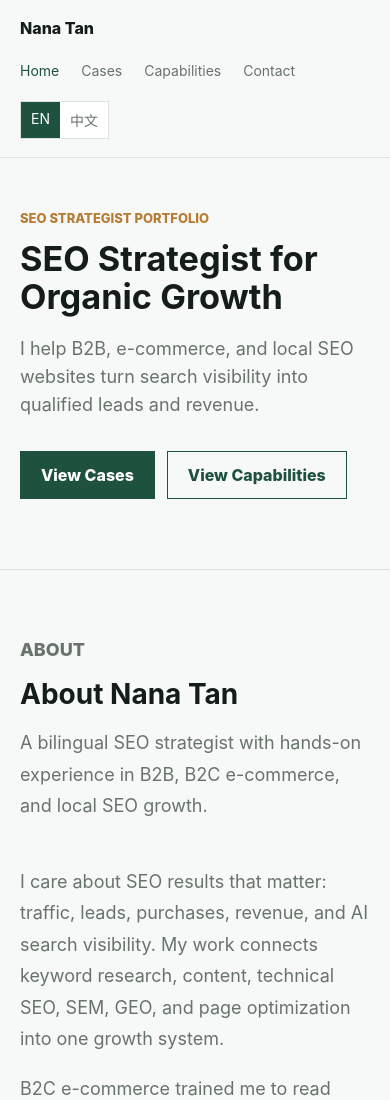
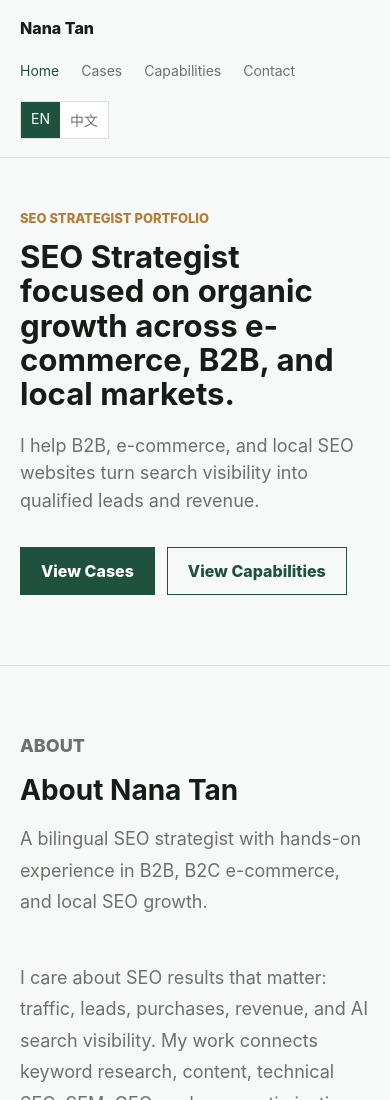
Before and after one commit to nanatan601-a11y/nana-seo-portfolio, a plain HTML site: page index.html in a window 390 px wide. Shown: the top 1100 px of the page. Drawn offline with Linux system fonts and the light colour scheme.

Commit message:
Reduce banner heading sizes across portfolio

```diff
--- a/assets/css/styles.css
+++ b/assets/css/styles.css
@@ -122,7 +122,7 @@ p {
 }
 
 h1 {
-  font-size: clamp(34px, 4.4vw, 60px);
+  font-size: clamp(32px, 4vw, 54px);
   line-height: 1.08;
   letter-spacing: 0;
   margin-bottom: 24px;
@@ -375,7 +375,7 @@ h3 {
 }
 
 .page-hero h1 {
-  font-size: clamp(36px, 5.2vw, 68px);
+  font-size: clamp(32px, 4vw, 54px);
   max-width: 860px;
 }
 
@@ -394,7 +394,7 @@ h3 {
 }
 
 .case-hero h1 {
-  font-size: clamp(34px, 4.8vw, 62px);
+  font-size: clamp(32px, 3.8vw, 52px);
   max-width: 1080px;
 }
 
@@ -891,7 +891,7 @@ h3 {
   }
 
   .hero h1 {
-    font-size: clamp(32px, 8.8vw, 42px);
+    font-size: clamp(30px, 8vw, 38px);
     line-height: 1.1;
     margin-bottom: 20px;
   }
--- a/index.html
+++ b/index.html
@@ -40,7 +40,7 @@
       <section class="hero hero-simple">
         <div>
           <p class="eyebrow">SEO Strategist Portfolio</p>
-          <h1>SEO Strategist for Organic Growth</h1>
+          <h1>SEO Strategist focused on organic growth across e-commerce, B2B, and local markets.</h1>
           <p class="lead">
             I help B2B, e-commerce, and local SEO websites turn search visibility into qualified leads and revenue.
           </p>
```
